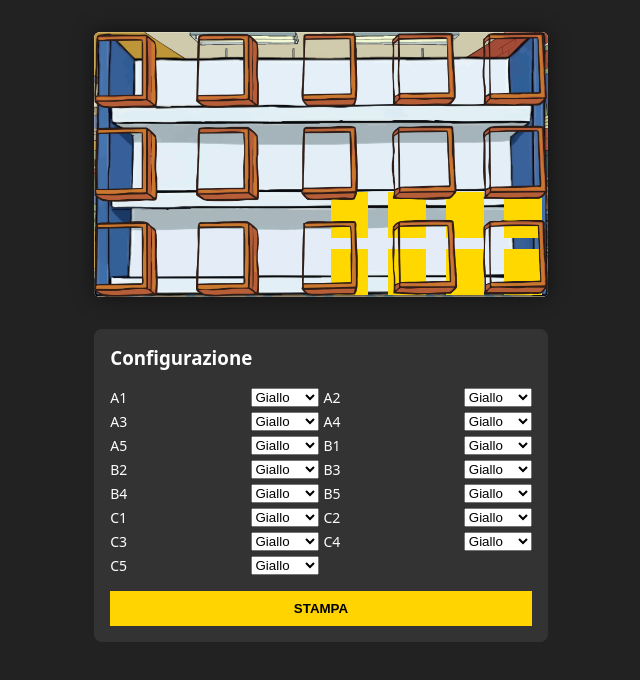
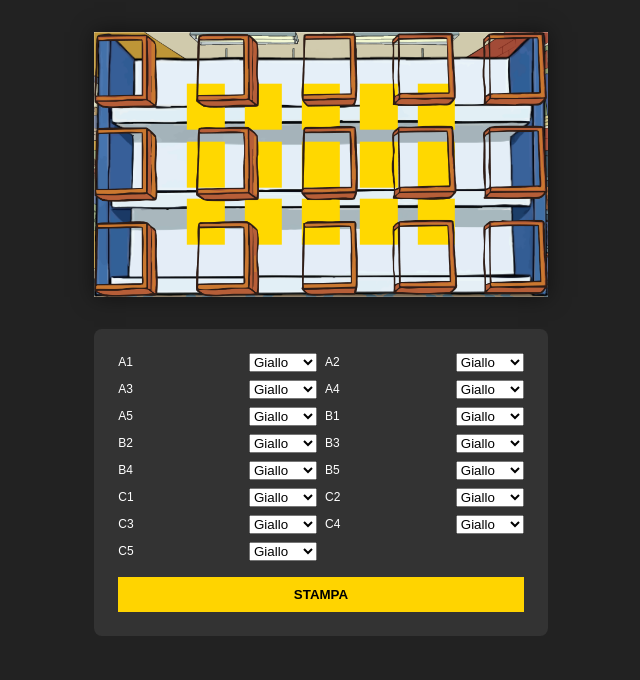
Before and after one commit to GitMax76/videoclubgame, a plain HTML site: page index.html in a window 1280 px wide. Shown: the whole page, without its empty margins (319-959 px from the left). Drawn offline with Linux system fonts and the light colour scheme.

Commit message:
Update index.html
Test gemini senza coordinate illustrator

```diff
--- a/index.html
+++ b/index.html
@@ -2,112 +2,122 @@
 <html lang="it">
 <head>
 <meta charset="UTF-8" />
-<title>Carte VHS 120x70 - Fix Finale</title>
+<title>Carte VHS 120x70 - Fix Totale</title>
 <style>
-  * { box-sizing: border-box; }
+  /* Reset di base */
+  * { box-sizing: border-box; margin: 0; padding: 0; }
 
   body {
-    margin: 0;
-    padding: 2rem;
-    font-family: system-ui, sans-serif;
     background: #222;
     color: #fff;
-    /* Centriamo tutto nella pagina */
+    font-family: sans-serif;
     display: flex;
     flex-direction: column;
     align-items: center;
+    padding-top: 2rem;
+    min-height: 100vh;
   }
 
-  /* --- IL CONTENITORE (LA CARTA) --- */
+  /* --- CARTA: Il Contenitore Sacro --- */
   .card {
     position: relative;
-    /* La misura fisica reale della carta */
+    /* Dimensioni fisse e inviolabili */
     width: 120mm;
     height: 70mm;
-
     background: #fff;
-    border-radius: 1.5mm;
-    overflow: hidden; /* Fondamentale: taglia tutto ciò che esce */
+    /* Fondamentale: nasconde tutto ciò che sborda */
+    overflow: hidden;
     box-shadow: 0 0 20px rgba(0,0,0,0.5);
 
-    /* Questo serve a non avere spazi bianchi strani */
-    line-height: 0;
+    /* Centrata nello schermo */
+    margin-bottom: 2rem;
   }
 
-  /* --- LE IMMAGINI (Sfondo, Scaffale, Cassette) --- */
-  /* QUI STA LA SOLUZIONE:
-     width: 100% e height: 100% costringono l'immagine PNG (anche se enorme)
-     a ridimensionarsi visualmente per combaciare ESATTAMENTE con la carta 120x70.
-  */
+  /* --- IMMAGINI: Costrette a riempire la carta --- */
   .bg, .shelf, .tapes {
     position: absolute;
     top: 0;
     left: 0;
-    width: 100%;
-    height: 100%;
-    object-fit: fill; /* Stira l'immagine per riempire il box se le proporzioni non sono perfette */
-    pointer-events: none; /* Il click passa attraverso le immagini per arrivare ai colori */
+    /* Devono essere larghe quanto la carta, non quanto i loro pixel */
+    width: 100% !important;
+    height: 100% !important;
+    /* Le forza a riempire tutto lo spazio disponibile */
+    object-fit: fill;
+    pointer-events: none;
+    display: block;
   }
 
   .bg    { z-index: 1; }
   .shelf { z-index: 2; }
-  .tapes { z-index: 4; } /* Questo è l'overlay con i buchi trasparenti */
+  .tapes { z-index: 4; } /* L'overlay coi buchi */
 
 
-  /* --- I COLORI (Le caselline) --- */
-  /* Ho rimesso le TUE coordinate originali precise, perché ora che
-     l'immagine è forzata a 120x70, queste dovrebbero combaciare. */
+  /* --- GRIGLIA COLORI: Centrata Matematicamente --- */
   .shelf-colors {
     position: absolute;
-    z-index: 3; /* Stanno TRA lo scaffale e l'overlay tapes */
+    z-index: 3;
 
-    left: 62.554mm;
-    top: 42.336mm;
-    width: 71.096mm;
-    height: 42.513mm;
+    /* Dimensioni della griglia (le tue misure originali) */
+    width: 71mm;
+    height: 42.5mm;
 
+    /* TECNICA DI CENTRATURA PERFETTA */
+    /* Mettiamo l'angolo in alto a sinistra al centro della carta (50%, 50%) */
+    top: 50%;
+    left: 50%;
+    /* Spostiamo indietro il blocco del 50% della sua grandezza */
+    transform: translate(-50%, -50%);
+
+    /* NOTA BENE: Se la finestra delle cassette non è esattamente al centro,
+       modifica i valori "margin" qui sotto per spostare il blocco.
+       Esempio: margin-top: -5mm (sposta su), margin-left: 2mm (sposta a destra)
+    */
+    margin-top: 0mm;
+    margin-left: 0mm;
+
+    /* La griglia */
     display: grid;
     grid-template-columns: repeat(5, 1fr);
     grid-template-rows: repeat(3, 1fr);
-
-    column-gap: 5.314mm;
-    row-gap: 3.017mm;
+    column-gap: 5.3mm;
+    row-gap: 3mm;
   }
 
   .tape-color {
-    background: #FFD800; /* Colore iniziale */
+    background: #FFD800; /* Giallo default */
     cursor: pointer;
+    /* Per debug: se togli il commento vedi i bordi delle caselle */
+    /* outline: 1px solid red; */
   }
 
-  /* --- INTERFACCIA --- */
+  /* --- CONTROLLI --- */
   .controls {
-    margin-top: 2rem;
     background: #333;
-    padding: 1rem;
+    padding: 1.5rem;
     border-radius: 8px;
-    width: 120mm; /* Stessa larghezza della carta per estetica */
+    width: 120mm; /* Stessa larghezza carta */
   }
 
   .tape-controls {
     display: grid;
     grid-template-columns: 1fr 1fr;
-    gap: 5px;
-    font-size: 14px;
+    gap: 8px;
+    margin-bottom: 1rem;
   }
 
-  .control-row {
+  .ctrl-item {
     display: flex;
     justify-content: space-between;
     align-items: center;
+    font-size: 12px;
   }
 
   button#printBtn {
     width: 100%;
-    margin-top: 1rem;
     padding: 10px;
-    font-weight: bold;
     background: #ffd400;
     border: none;
+    font-weight: bold;
     cursor: pointer;
   }
 
@@ -115,17 +125,18 @@
   @media print {
     body {
       background: white;
+      display: flex;
+      justify-content: center;
+      align-items: center;
+      padding: 0;
       margin: 0;
-      padding: 0;
-      display: flex;
-      align-items: center;
-      justify-content: center;
-      height: 100vh;
     }
     .controls { display: none; }
     .card {
       box-shadow: none;
-      /* Stampa esatta al 100% delle dimensioni */
+      margin: 0;
+      page-break-inside: avoid;
+      /* Assicura che le dimensioni siano rispettate al mm */
       print-color-adjust: exact;
       -webkit-print-color-adjust: exact;
     }
@@ -144,13 +155,11 @@
     <div class="tape-color" data-id="A3"></div>
     <div class="tape-color" data-id="A4"></div>
     <div class="tape-color" data-id="A5"></div>
-
     <div class="tape-color" data-id="B1"></div>
     <div class="tape-color" data-id="B2"></div>
     <div class="tape-color" data-id="B3"></div>
     <div class="tape-color" data-id="B4"></div>
     <div class="tape-color" data-id="B5"></div>
-
     <div class="tape-color" data-id="C1"></div>
     <div class="tape-color" data-id="C2"></div>
     <div class="tape-color" data-id="C3"></div>
@@ -162,7 +171,6 @@
 </div>
 
 <div class="controls">
-  <h3 style="margin-top:0">Configurazione</h3>
   <div class="tape-controls" id="tapeControls"></div>
   <button id="printBtn">STAMPA</button>
 </div>
@@ -183,15 +191,15 @@
   const controlsContainer = document.getElementById('tapeControls');
 
   tapeColors.forEach((tape) => {
-    let colorIndex = 2; // Giallo default
+    let colorIndex = 2;
     tape.dataset.colorIndex = colorIndex;
     tape.style.backgroundColor = palette[colorIndex].value;
 
     const id = tape.dataset.id;
 
-    // UI
-    const row = document.createElement('div');
-    row.className = 'control-row';
+    // UI Creation
+    const div = document.createElement('div');
+    div.className = 'ctrl-item';
 
     const label = document.createElement('span');
     label.innerText = id;
@@ -208,23 +216,23 @@
     });
 
     select.addEventListener('change', (e) => {
-      const newIdx = e.target.value;
-      const targetTape = document.querySelector(`.tape-color[data-id="${id}"]`);
-      targetTape.dataset.colorIndex = newIdx;
-      targetTape.style.backgroundColor = palette[newIdx].value;
+      const val = parseInt(e.target.value);
+      const t = document.querySelector(`.tape-color[data-id="${id}"]`);
+      t.dataset.colorIndex = val;
+      t.style.backgroundColor = palette[val].value;
     });
 
     tape.addEventListener('click', () => {
-      let currentIdx = parseInt(tape.dataset.colorIndex);
-      let nextIdx = (currentIdx + 1) % palette.length;
-      tape.dataset.colorIndex = nextIdx;
-      tape.style.backgroundColor = palette[nextIdx].value;
-      select.value = nextIdx;
+      let idx = parseInt(tape.dataset.colorIndex);
+      idx = (idx + 1) % palette.length;
+      tape.dataset.colorIndex = idx;
+      tape.style.backgroundColor = palette[idx].value;
+      select.value = idx;
     });
 
-    row.appendChild(label);
-    row.appendChild(select);
-    controlsContainer.appendChild(row);
+    div.appendChild(label);
+    div.appendChild(select);
+    controlsContainer.appendChild(div);
   });
 
   document.getElementById('printBtn').addEventListener('click', () => window.print());
```
